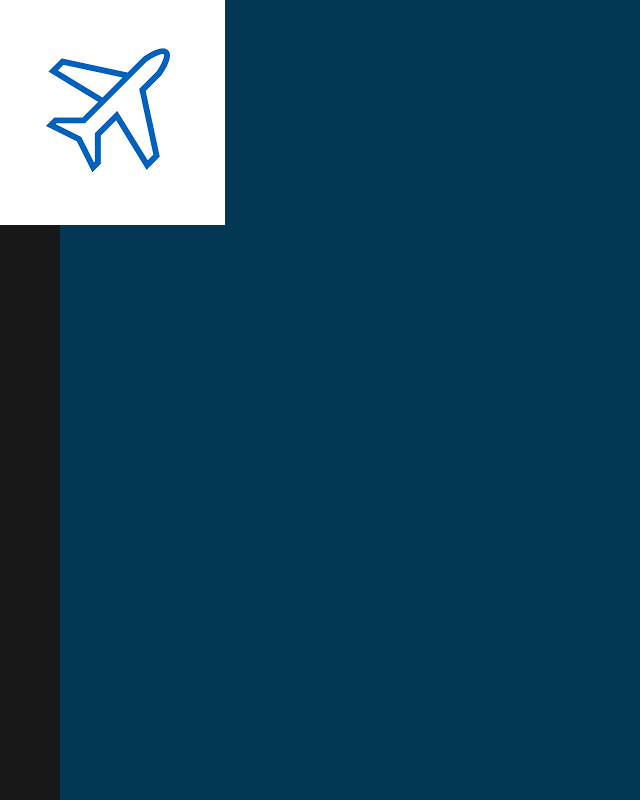
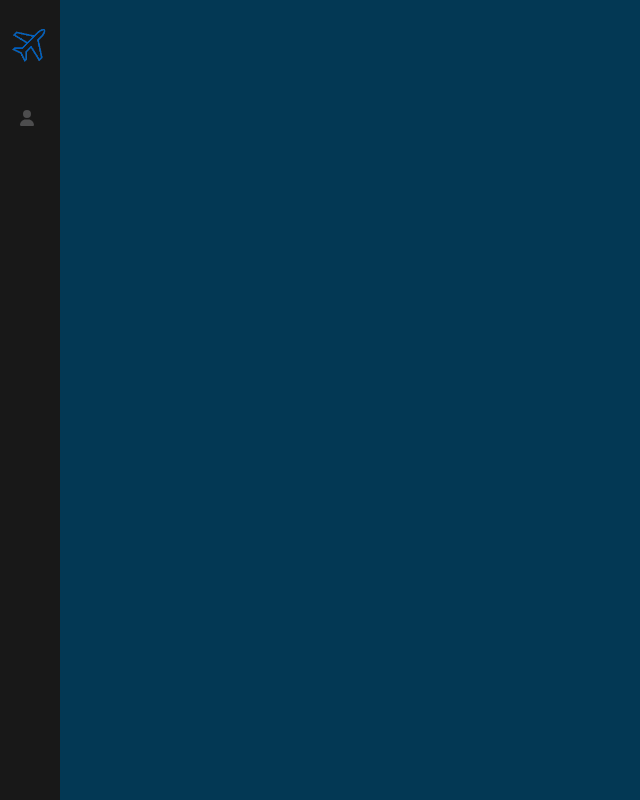
Before and after one commit to lucasman223/tamu23, a React (Create React App) app in the folder frontend/: page / in a window 1280 px wide. Shown: the whole page, without its empty margins (0-640 px from the left). Built offline with nearby package versions, Linux system fonts and the light colour scheme.

Commit message:
completed sidebar

```diff
--- a/frontend/src/components/Sidebar/index.js
+++ b/frontend/src/components/Sidebar/index.js
@@ -1,7 +1,7 @@
 import './index.scss'
 import LogoP from '../../assets/LogoP.png'
 import { FontAwesomeIcon } from '@fortawesome/react-fontawesome'
-import { faHome } from '@fortawesome/free-solid-svg-icons'
+import { faHome, faUser } from '@fortawesome/free-solid-svg-icons'
 
 
 const Sidebar = () => (
@@ -10,6 +10,10 @@ const Sidebar = () => (
              <img src={LogoP} alt="logo" />
         </a>
 
+        <a href='/About' className='About'>
+            <FontAwesomeIcon icon={faUser} color= "#4d4d4e" />
+        </a>
+
     </div>
 
 )
--- a/frontend/src/components/Sidebar/index.scss
+++ b/frontend/src/components/Sidebar/index.scss
@@ -7,17 +7,26 @@
     z-index: 3;
     min-height: 500px;
 
+    .logo {
+        display: block;
+        padding: 8px 0;
+
+        img {
+            display: block;
+            margin: 8px auto;
+            width: 60px;
+            height: auto;
+
+        }
+    }
+
+    .About {
+        display: block;
+        padding: 8px 0px 0px 0px;
+        margin: 8px 0px 0px 20px;
+        float:left;
+        width: 60px;
+        height: auto;
+    }
 
 }
-
-.nav_bar2 {
-    background: #181818;
-    width: 60px;
-    height: 100%;
-    position: absolute;
-    top: 0;
-    z-index: 3;
-    min-height: 500px;
-
-
-}
```
Also changed, not shown: frontend/src/assets/LogoP.png.
